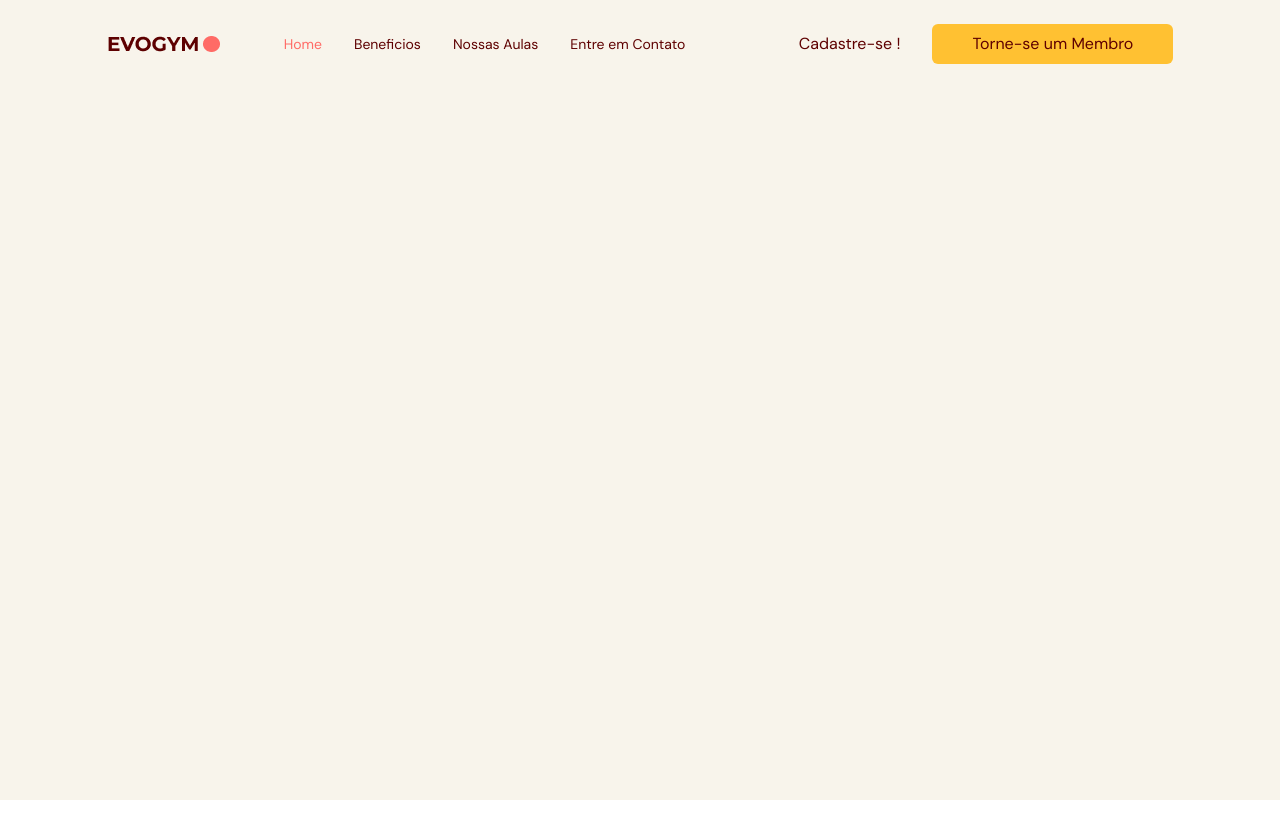
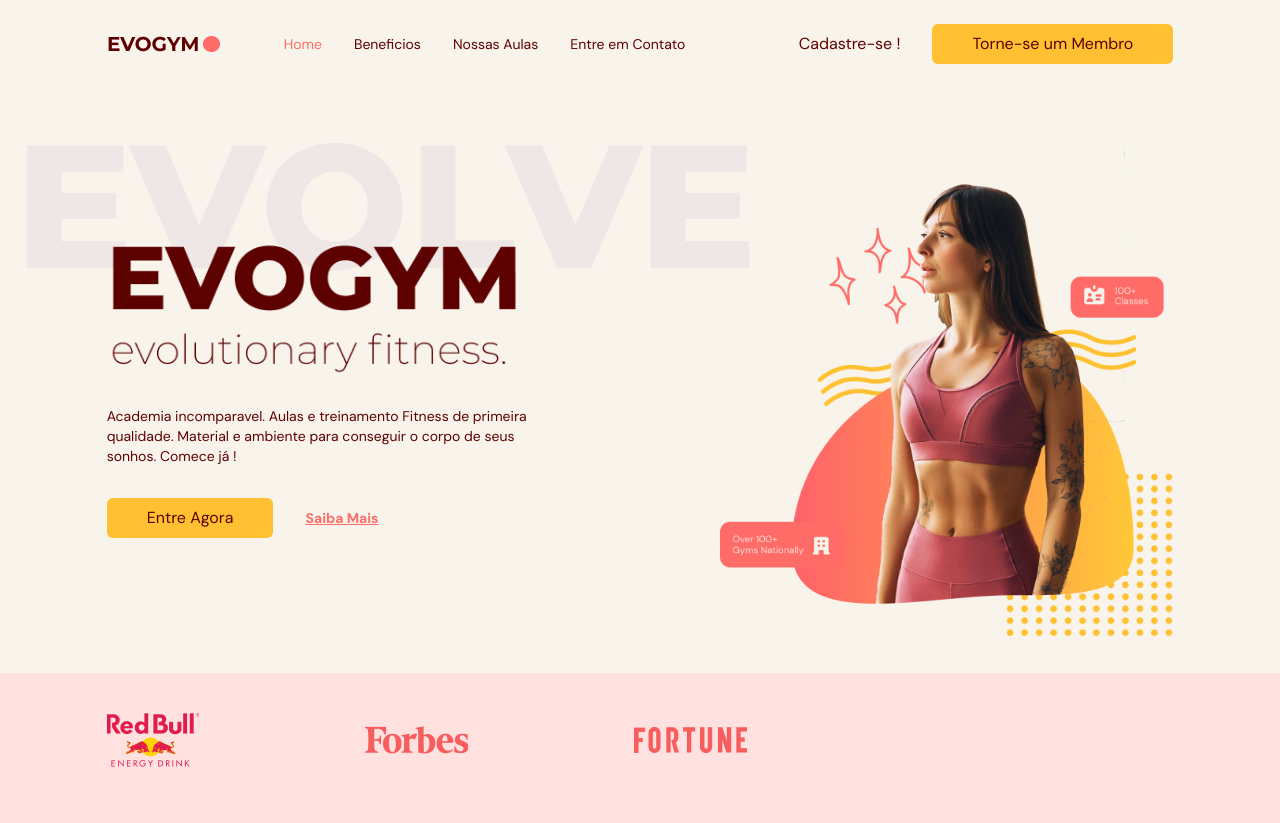
Before and after one commit to Cauatn/EvoGym, a React (Vite) app: page / in a window 1280 px wide. Before the commit the page ends 800 px from the top, so only its background shows below. Built offline with nearby package versions, Linux system fonts and the light colour scheme.

Commit message:
home page

```diff
--- a/src/scenes/home/index.tsx
+++ b/src/scenes/home/index.tsx
@@ -1,13 +1,103 @@
-import {SelectedPage} from "@/shared/types";
+import useMediaQuery from "@/hooks/useMediaQuery";
+import { SelectedPage } from "@/shared/types";
+import ActionButton from "@/shared/ActionButton";
+import HomePageText from "@/assets/HomePageText.png";
+import HomePageGraphic from "@/assets/HomePageGraphic.png";
+import SponsorRedBull from "@/assets/SponsorRedBull.png";
+import SponsorForbes from "@/assets/SponsorForbes.png";
+import SponsorFortune from "@/assets/SponsorFortune.png";
+import AnchorLink from "react-anchor-link-smooth-scroll";
+import { motion } from "framer-motion";
 
 type Props = {
-    setSelectedPage: (value: SelectedPage) => void;
-}
+  setSelectedPage: (value: SelectedPage) => void;
+};
 
-export default function Home({setSelectedPage}: Props){
-    /* Apenas para Deploy da aplicação*/
-    console.log(setSelectedPage)
-    return (
-        <div></div>
-    )
-}
+const Home = ({ setSelectedPage }: Props) => {
+  const isAboveMediumScreens = useMediaQuery("(min-width:1060px)");
+
+  return (
+    <section id="home" className="gap-16 bg-gray-20 py-10 md:h-full md:pb-0">
+      {/* IMAGE AND MAIN HEADER */}
+      <motion.div
+        className="mx-auto w-5/6 items-center justify-center md:flex md:h-5/6"
+        onViewportEnter={() => setSelectedPage(SelectedPage.Home)}
+      >
+        {/* MAIN HEADER */}
+        <div className="z-10 mt-32 md:basis-3/5">
+          {/* HEADINGS */}
+          <motion.div
+            className="md:-mt-20"
+            initial="hidden"
+            whileInView="visible"
+            viewport={{ once: true, amount: 0.5 }}
+            transition={{ duration: 0.5 }}
+            variants={{
+              hidden: { opacity: 0, x: -50 },
+              visible: { opacity: 1, x: 0 },
+            }}
+          >
+            <div className="relative">
+              <div className="before:absolute before:-top-20 before:-left-20 before:z-[-1] md:before:content-evolvetext">
+                <img alt="home-page-text" src={HomePageText} />
+              </div>
+            </div>
+
+            <p className="mt-8 text-sm">
+              Academia incomparavel. Aulas e treinamento Fitness de primeira qualidade.
+              Material e ambiente para
+              conseguir o corpo de seus sonhos. Comece já !
+            </p>
+          </motion.div>
+
+          {/* AÇÕES */}
+          <motion.div
+            className="mt-8 flex items-center gap-8"
+            initial="hidden"
+            whileInView="visible"
+            viewport={{ once: true, amount: 0.5 }}
+            transition={{ delay: 0.2, duration: 0.5 }}
+            variants={{
+              hidden: { opacity: 0, x: -50 },
+              visible: { opacity: 1, x: 0 },
+            }}
+          >
+                <ActionButton setSelectedPage={setSelectedPage}>
+                    Entre Agora
+                </ActionButton>
+                <AnchorLink
+                    className="text-sm font-bold text-primary-500 underline hover:text-secondary-500"
+                    onClick={() => setSelectedPage(SelectedPage.ContactUs)}
+                    href={`#${SelectedPage.ContactUs}`}
+                >
+                <p>Saiba Mais</p>
+                </AnchorLink>
+            </motion.div>
+        </div>
+
+        {/* IMAGEM */}
+        <div
+          className="flex basis-3/5 justify-center md:z-10
+              md:ml-40 md:mt-16 md:justify-items-end"
+        >
+          <img alt="home-pageGraphic" src={HomePageGraphic} />
+        </div>
+      </motion.div>
+
+      {/* SPONSORS */}
+      {isAboveMediumScreens && (
+        <div className="h-[150px] w-full bg-primary-100 py-10">
+          <div className="mx-auto w-5/6">
+            <div className="flex w-3/5 items-center justify-between gap-8">
+              <img alt="redbull-sponsor" src={SponsorRedBull} />
+              <img alt="forbes-sponsor" src={SponsorForbes} />
+              <img alt="fortune-sponsor" src={SponsorFortune} />
+            </div>
+          </div>
+        </div>
+      )}
+    </section>
+  );
+};
+
+export default Home;
```
